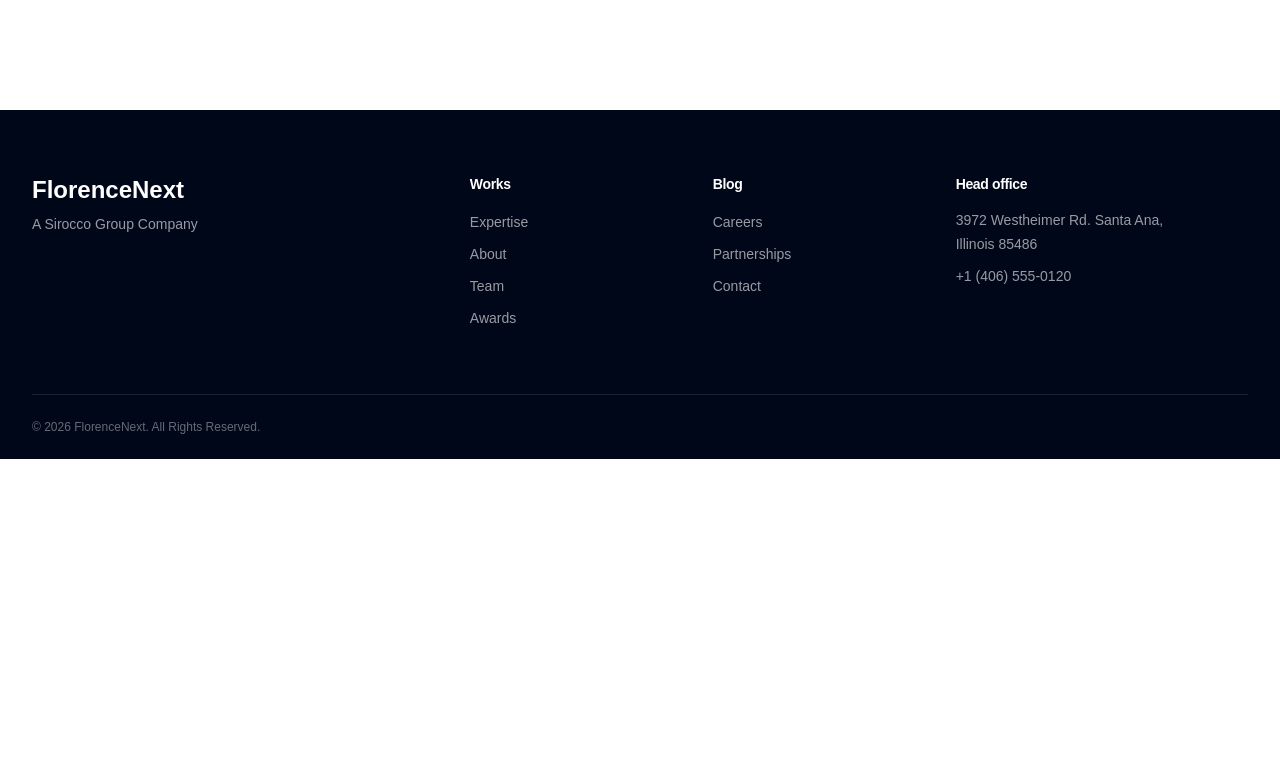
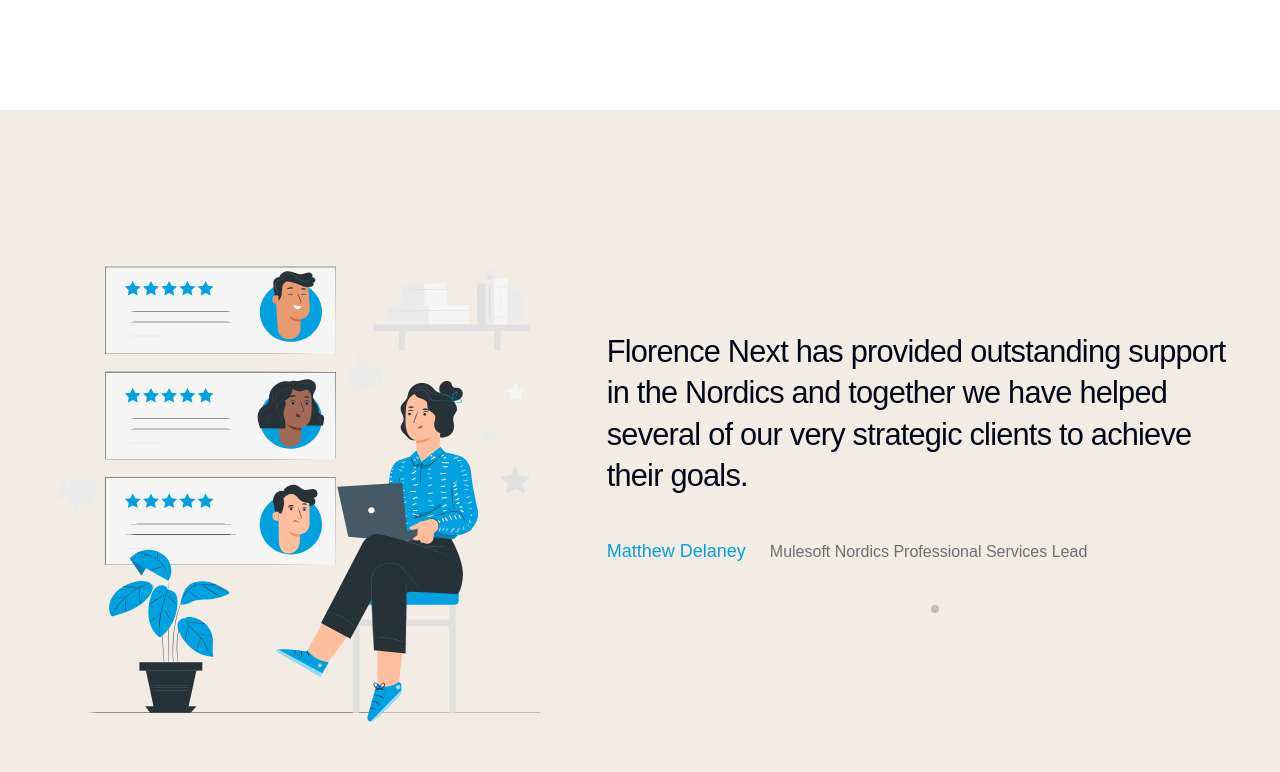
Before and after one commit to armanranaei-next/florencenext-website, a Next.js app: page / in a window 1280 px wide. Shown: the part 6528-7300 px from the top of the page. Before the commit the page ends 6987 px from the top, so only its background shows below. Built offline with nearby package versions, Linux system fonts and the light colour scheme; a web font is replaced by a local one.

Commit message:
feat: adds testimonials

```diff
--- a/app/page.tsx
+++ b/app/page.tsx
@@ -4,6 +4,7 @@
 import { Projects } from "@/components/sections/Projects";
 import { Results } from "@/components/sections/Results";
 import { Services } from "@/components/sections/Services";
+import { Testimonials } from "@/components/sections/Testimonials";
 import { homeContent } from "@/content/home";
 
 export default function HomePage() {
@@ -15,6 +16,7 @@
       <Results content={homeContent.results} />
       <Services content={homeContent.services} />
       <Projects content={homeContent.projects} />
+      <Testimonials content={homeContent.testimonials} />
     </>
   );
 }
--- /dev/null
+++ b/components/sections/Testimonials.tsx
@@ -0,0 +1,21 @@
+import { Container } from "@/components/layout/Container";
+import { Section } from "@/components/layout/Section";
+import { TestimonialsCarousel } from "@/components/sections/TestimonialsCarousel";
+import type { TestimonialsSection } from "@/content/types";
+
+interface TestimonialsProps {
+  content: TestimonialsSection;
+}
+
+export function Testimonials({ content }: TestimonialsProps) {
+  return (
+    <Section theme="cream" spacing="lg">
+      <Container>
+        <TestimonialsCarousel
+          testimonials={content.testimonials}
+          illustrationSrc={content.illustrationSrc}
+        />
+      </Container>
+    </Section>
+  );
+}
--- /dev/null
+++ b/components/sections/TestimonialsCarousel.tsx
@@ -0,0 +1,121 @@
+"use client";
+
+import { useRef, useState, type TouchEvent } from "react";
+import Image from "next/image";
+import type { Testimonial } from "@/content/types";
+
+interface TestimonialsCarouselProps {
+  testimonials: Testimonial[];
+  illustrationSrc: string;
+}
+
+const SWIPE_THRESHOLD_PX = 40;
+
+export function TestimonialsCarousel({
+  testimonials,
+  illustrationSrc,
+}: TestimonialsCarouselProps) {
+  const [activeIndex, setActiveIndex] = useState(0);
+  const active = testimonials[activeIndex];
+  const canSwipe = testimonials.length > 1;
+
+  const touchStart = useRef<{ x: number; y: number } | null>(null);
+
+  function handleTouchStart(e: TouchEvent<HTMLDivElement>) {
+    if (!canSwipe) return;
+    const t = e.touches[0];
+    touchStart.current = { x: t.clientX, y: t.clientY };
+  }
+
+  function handleTouchEnd(e: TouchEvent<HTMLDivElement>) {
+    if (!canSwipe || !touchStart.current) return;
+    const t = e.changedTouches[0];
+    const dx = t.clientX - touchStart.current.x;
+    const dy = t.clientY - touchStart.current.y;
+    touchStart.current = null;
+
+    const isHorizontal = Math.abs(dx) > Math.abs(dy);
+    if (!isHorizontal || Math.abs(dx) < SWIPE_THRESHOLD_PX) return;
+
+    if (dx < 0) {
+      setActiveIndex((c) => (c + 1) % testimonials.length);
+    } else {
+      setActiveIndex((c) => (c - 1 + testimonials.length) % testimonials.length);
+    }
+  }
+
+  return (
+    <div
+      className="flex flex-col touch-pan-y md:flex-row md:items-center md:gap-10 lg:gap-16"
+      onTouchStart={handleTouchStart}
+      onTouchEnd={handleTouchEnd}
+    >
+      <div className="shrink-0 md:w-2/5 lg:w-[42%]">
+        <Image
+          src={illustrationSrc}
+          alt=""
+          width={338}
+          height={331}
+          priority={false}
+          className="mx-auto h-auto w-full max-w-[480px] md:max-w-none"
+        />
+      </div>
+
+      <div className="mt-10 md:mt-0 md:flex-1">
+        <blockquote
+          className="font-light leading-[1.35] tracking-tight text-brand-navy"
+          style={{ fontSize: "clamp(1.25rem, 2.4vw, 2.25rem)" }}
+        >
+          {active.quote}
+        </blockquote>
+
+        <figcaption className="mt-8 flex flex-col lg:mt-10 lg:flex-row lg:items-baseline lg:gap-6">
+          <span className="text-base font-medium text-brand-cyan lg:text-lg">
+            {active.authorName}
+          </span>
+          <span className="mt-1 text-sm text-brand-navy/55 lg:mt-0 lg:text-base">
+            {active.authorRole}
+          </span>
+        </figcaption>
+
+        {testimonials.length > 1 && (
+          <Dots
+            count={testimonials.length}
+            active={activeIndex}
+            onSelect={setActiveIndex}
+          />
+        )}
+      </div>
+    </div>
+  );
+}
+
+interface DotsProps {
+  count: number;
+  active: number;
+  onSelect: (index: number) => void;
+}
+
+function Dots({ count, active, onSelect }: DotsProps) {
+  return (
+    <div className="mt-8 flex items-center justify-center gap-2 lg:mt-10">
+      {Array.from({ length: count }).map((_, i) => (
+        <button
+          key={i}
+          type="button"
+          onClick={() => onSelect(i)}
+          aria-label={`Show testimonial ${i + 1}`}
+          aria-current={i === active}
+          className="h-2 w-2 rounded-full transition-all"
+          style={{
+            backgroundColor:
+              i === active
+                ? "var(--color-brand-cyan)"
+                : "rgba(0, 7, 25, 0.2)",
+            transform: i === active ? "scale(1.25)" : "scale(1)",
+          }}
+        />
+      ))}
+    </div>
+  );
+}
--- a/content/home.ts
+++ b/content/home.ts
@@ -1,6 +1,6 @@
 import type { HomePageContent } from './types';
 
-export const homeContent: Pick<HomePageContent, 'hero' | 'intro' | 'partners' | 'results' | 'services' | 'projects'> = {
+export const homeContent: Pick<HomePageContent, 'hero' | 'intro' | 'partners' | 'results' | 'services' | 'projects' | 'testimonials'> = {
   hero: {
     headline: "We Deliver and Care",
     integrations: [
@@ -267,4 +267,23 @@
       },
     ],
   },
+  testimonials: {
+    illustrationSrc: "/testimonials-illustration.svg",
+    testimonials: [
+      {
+        id: "matthew-delaney",
+        quote:
+          "Florence Next has provided outstanding support in the Nordics and together we have helped several of our very strategic clients to achieve their goals.",
+        authorName: "Matthew Delaney",
+        authorRole: "Mulesoft Nordics Professional Services Lead",
+      },
+      {
+        id: "yorai-ben-haim",
+        quote:
+          "Florence Next enabled us to unify data from numerous sources, automate critical workflows, and expand the reach and richness of our AI capabilities. Their partnership has been instrumental in driving efficiency and intelligent decision-making across the business",
+        authorName: "Yorai Ben Haim",
+        authorRole: "Director of Business Operations Technology",
+      },
+    ],
+  },
 };
```
Also changed, not shown: content/types.ts (+4 -3 lines), public/testimonials-illustration.svg (added).
